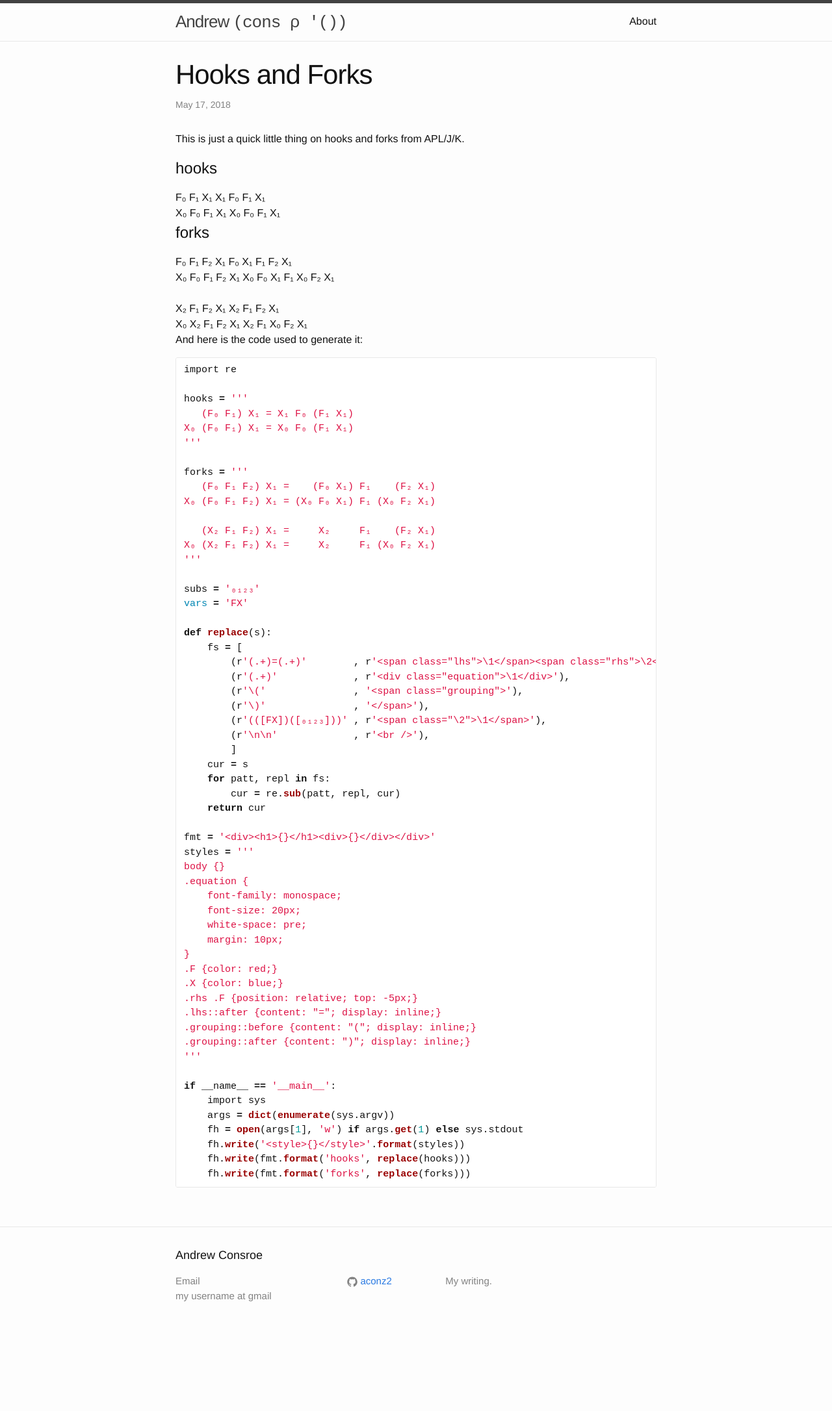
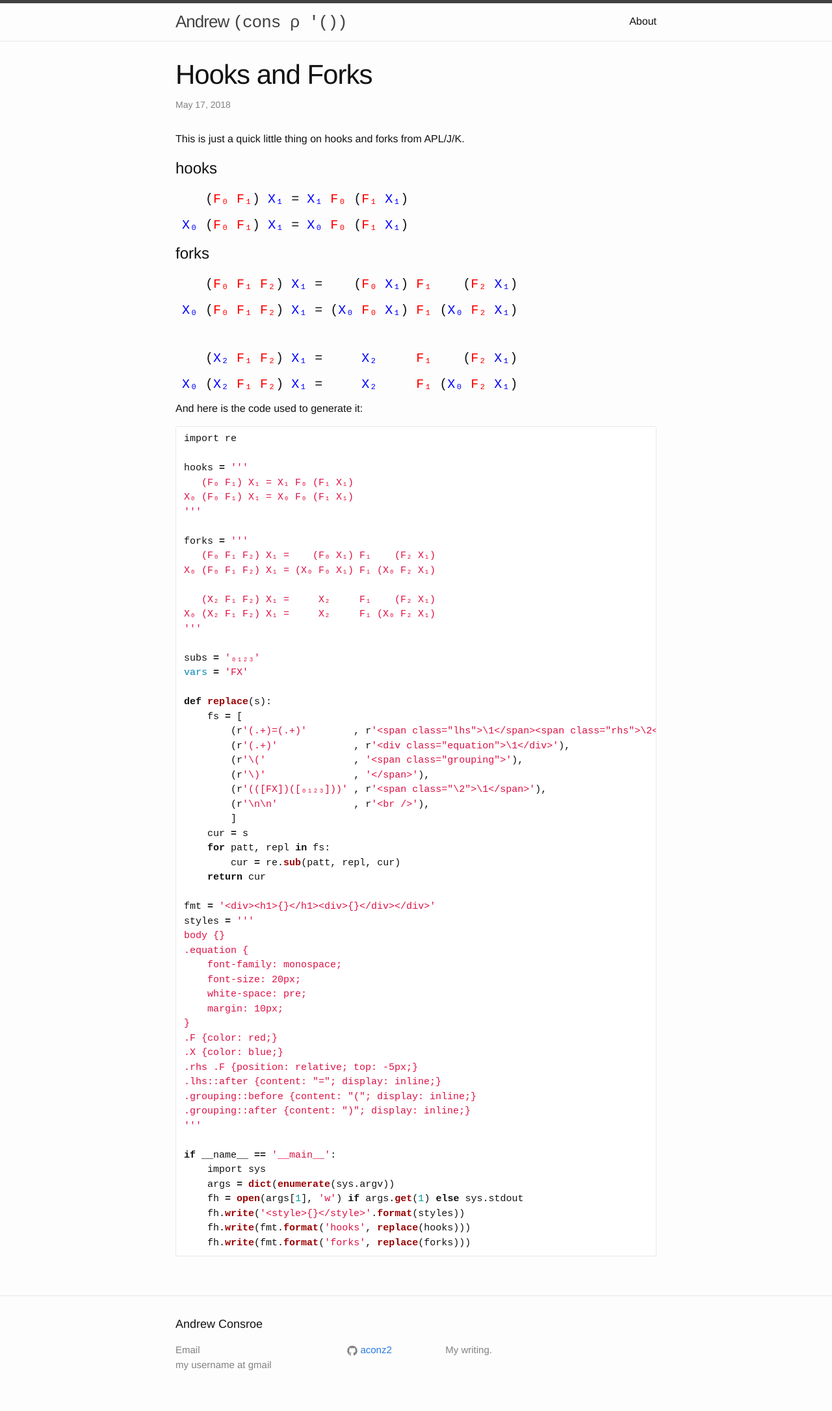
Before and after one commit to aconz2/aconz2.github.io, a Jekyll site: the page built from _posts/2018-05-17-Forks.md, in a window 1280 px wide. Shown: the whole page at 65% size. Built offline with Jekyll 4.4.1, drawn with Linux system fonts in a browser that asks for light colours; before the commit the page ends 2066 px from its top, so only the background shows below that.

Commit message:
fixed styling

````diff
--- a/_posts/2018-05-17-Forks.md
+++ b/_posts/2018-05-17-Forks.md
@@ -20,6 +20,7 @@ This is just a quick little thing on hooks and forks from APL/J/K.
 
 
 And here is the code used to generate it:
+
 
 ```python
 import re
--- a/assets/css/style.scss
+++ /dev/null
@@ -1,19 +0,0 @@
----
----
-
-@import "{{ site.theme }}";
-
-// hooks-n-forks
-
-#hooks-n-forks .equation {
-    font-family: monospace;
-    font-size: 20px;
-    white-space: pre;
-    margin: 10px;
-}
-#hooks-n-forks .F {color: red;}
-#hooks-n-forks .X {color: blue;}
-#hooks-n-forks .rhs .F {position: relative; top: -5px;}
-#hooks-n-forks .lhs::after {content: "="; display: inline;}
-#hooks-n-forks .grouping::before {content: "("; display: inline;}
-#hooks-n-forks .grouping::after {content: ")"; display: inline;}
--- a/css/main.scss
+++ b/css/main.scss
@@ -42,7 +42,20 @@ $on-laptop:        800px;
     }
 }
 
-
+#hooks-n-forks {
+    .equation {
+        font-family: monospace;
+        font-size: 20px;
+        white-space: pre;
+        margin: 10px;
+    }
+    .F {color: red;}
+    .X {color: blue;}
+    .rhs .F {position: relative;}
+    .lhs::after {content: "="; display: inline;}
+    .grouping::before {content: "("; display: inline;}
+    .grouping::after {content: ")"; display: inline;}
+}
 
 // Import partials from `sass_dir` (defaults to `_sass`)
 @import
````
